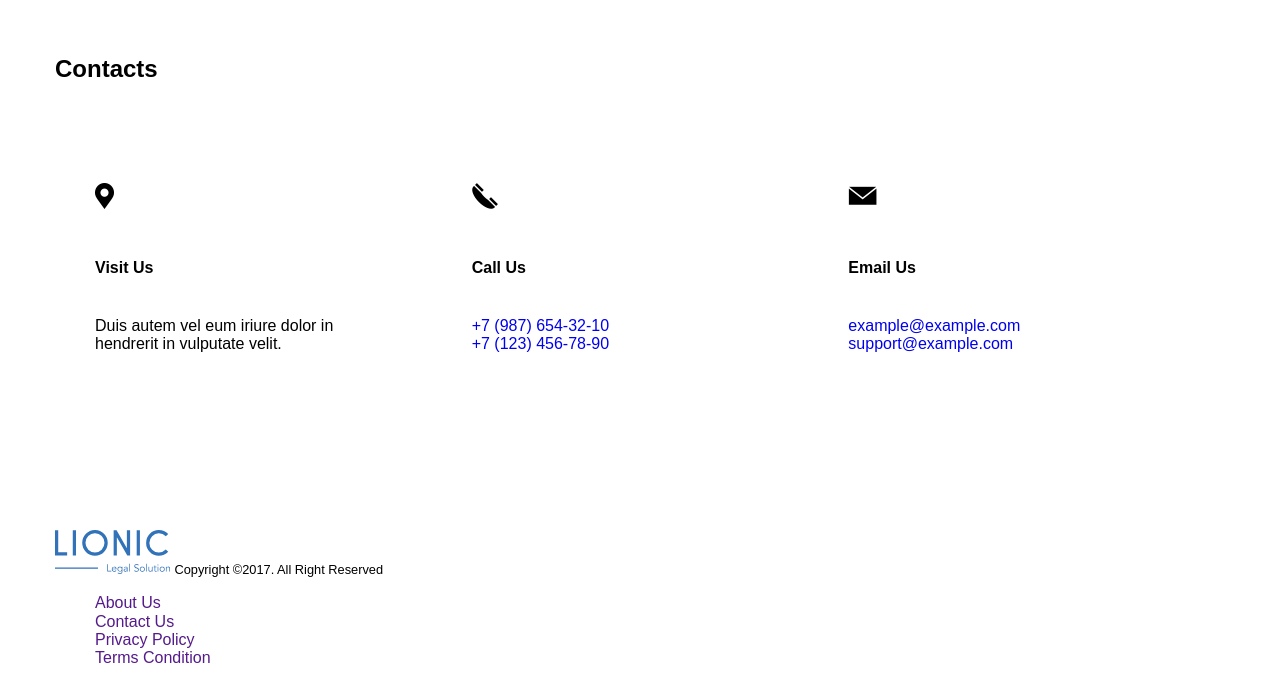
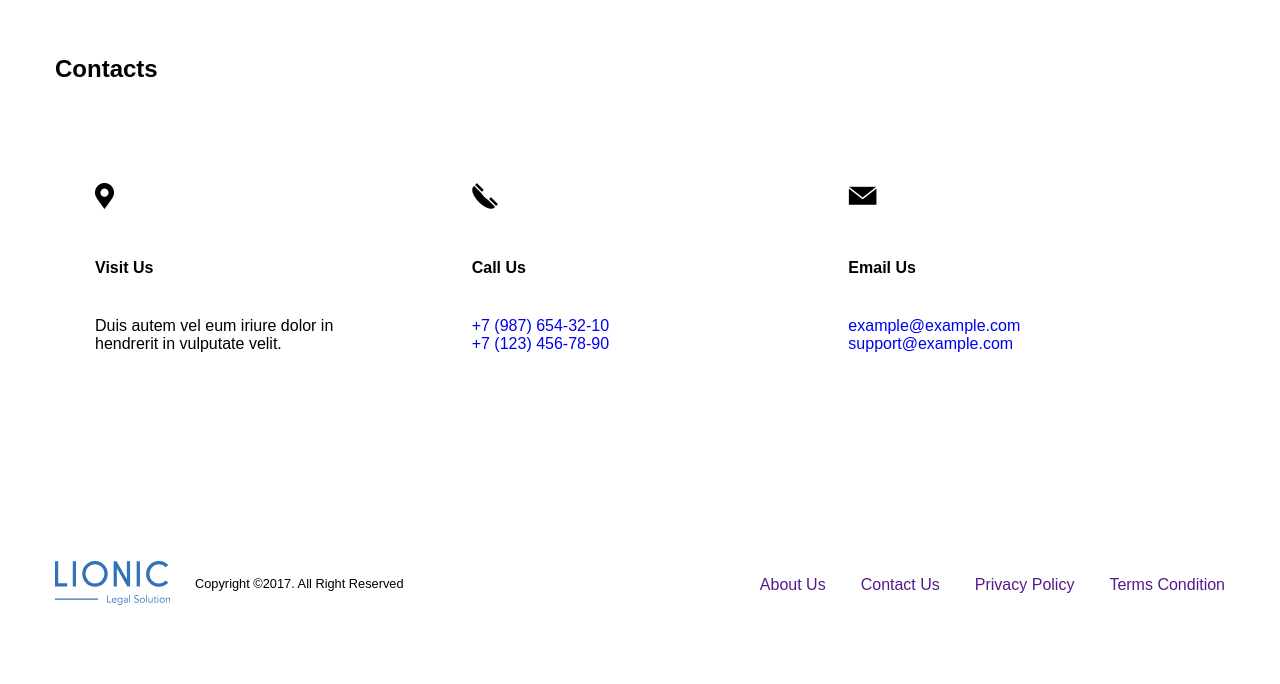
Before and after one commit to MITS-7/My-projects, a plain HTML site: page Lionic/index.html in a window 1280 px wide. Shown: the part 1694-2378 px from the top of the page. After the commit the page ends 2334 px from the top, so only its background shows below. Drawn offline with Linux system fonts and the light colour scheme.

Commit message:
LionicFooter

```diff
--- a/Lionic/css/style.css
+++ b/Lionic/css/style.css
@@ -195,3 +195,31 @@ margin-right: 50px;
     display: block;
     margin-bottom: 40px;
 }
+
+.footer {
+height: 110px;
+}
+
+.footer-container {
+    display: flex;
+    height: 100%;
+    align-items: center;
+    justify-content: space-between;
+}
+
+.footer-left {
+    display: flex;
+    align-items: center;
+}
+
+.footer-logo {
+    margin-right: 25px;
+}
+
+.footer-nav-list {
+    display: flex;
+}
+
+.footer-nav-item:not(:last-child) {
+    margin-right: 35px;
+}
--- a/Lionic/index.html
+++ b/Lionic/index.html
@@ -160,7 +160,7 @@
               ipsa, dicta sunt, aliquam officiis autem libero vel.
             </p>
             <div class="section-clients-user">
-              <img src="/IMG/user.svg" alt="" class="section-clients-avatar">
+              <img src="IMG/user.svg" alt="" class="section-clients-avatar">
               <div class="section-clients-user-info">
                 <div class="section-clients-username">
                   John Armstrong
@@ -177,7 +177,7 @@
               ipsa, dicta sunt, aliquam officiis autem libero vel.
             </p>
             <div class="section-clients-user">
-              <img src="/IMG/user.svg" alt="" class="section-clients-avatar">
+              <img src="IMG/user.svg" alt="" class="section-clients-avatar">
               <div class="section-clients-user-info">
                 <div class="section-clients-username">
                   Elizabeth Martin
@@ -194,7 +194,7 @@
               ipsa, dicta sunt, aliquam officiis autem libero vel.
             </p>
             <div class="section-clients-user">
-              <img src="/IMG/user.svg" alt="" class="section-clients-avatar">
+              <img src="IMG/user.svg" alt="" class="section-clients-avatar">
               <div class="section-clients-user-info">
                 <div class="section-clients-username">
                   Elizabeth Martin
@@ -256,7 +256,7 @@
     </section>
   </main>
   <footer class="footer">
-    <div class="container">
+    <div class="container footer-container">
       <div class="footer-left">
         <a href="" class="footer-logo"><img src="IMG/Logo.svg" alt="" class="footer-logo-img"></a>
         <small class="footer-copyrights">
```
